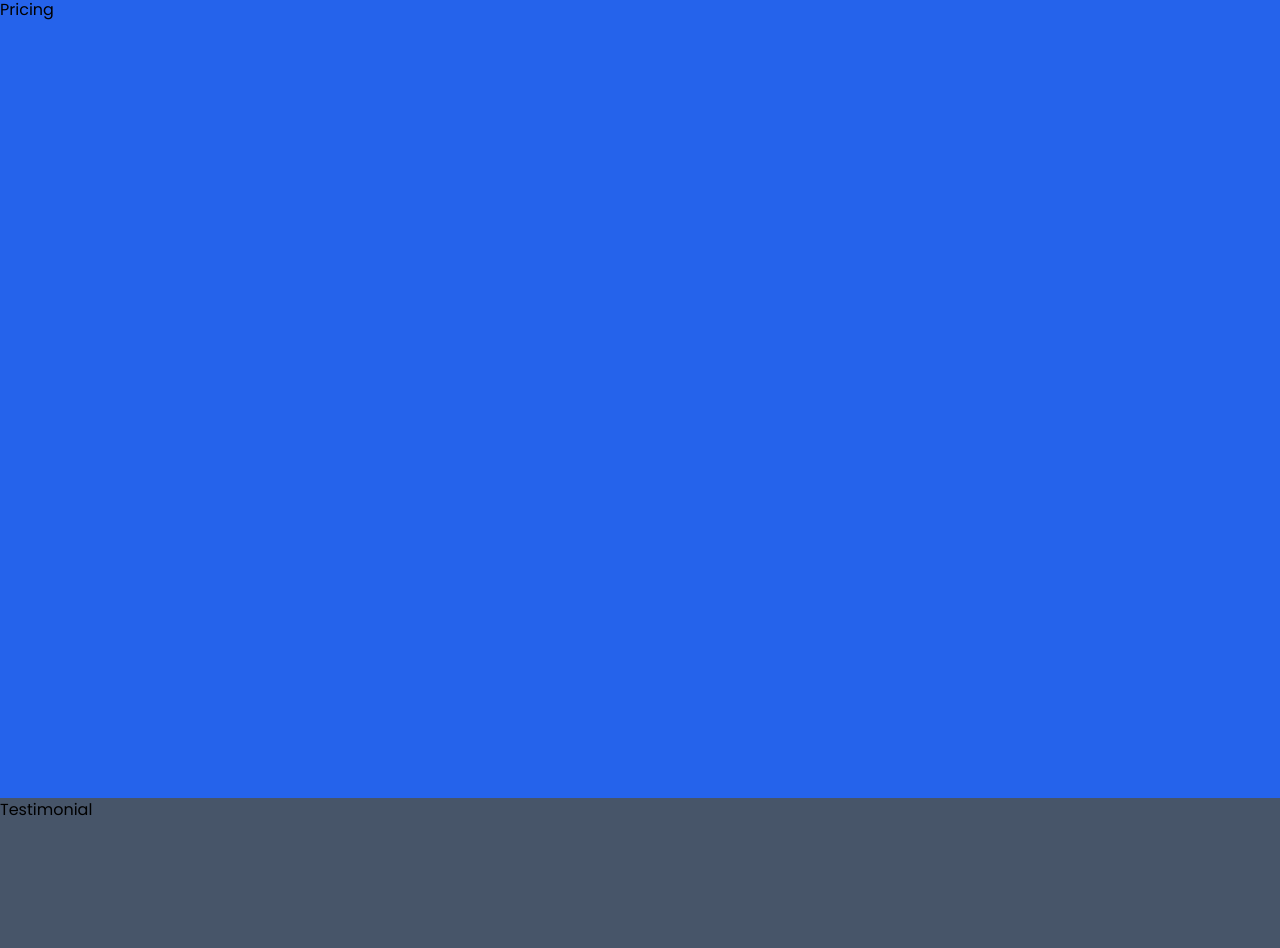
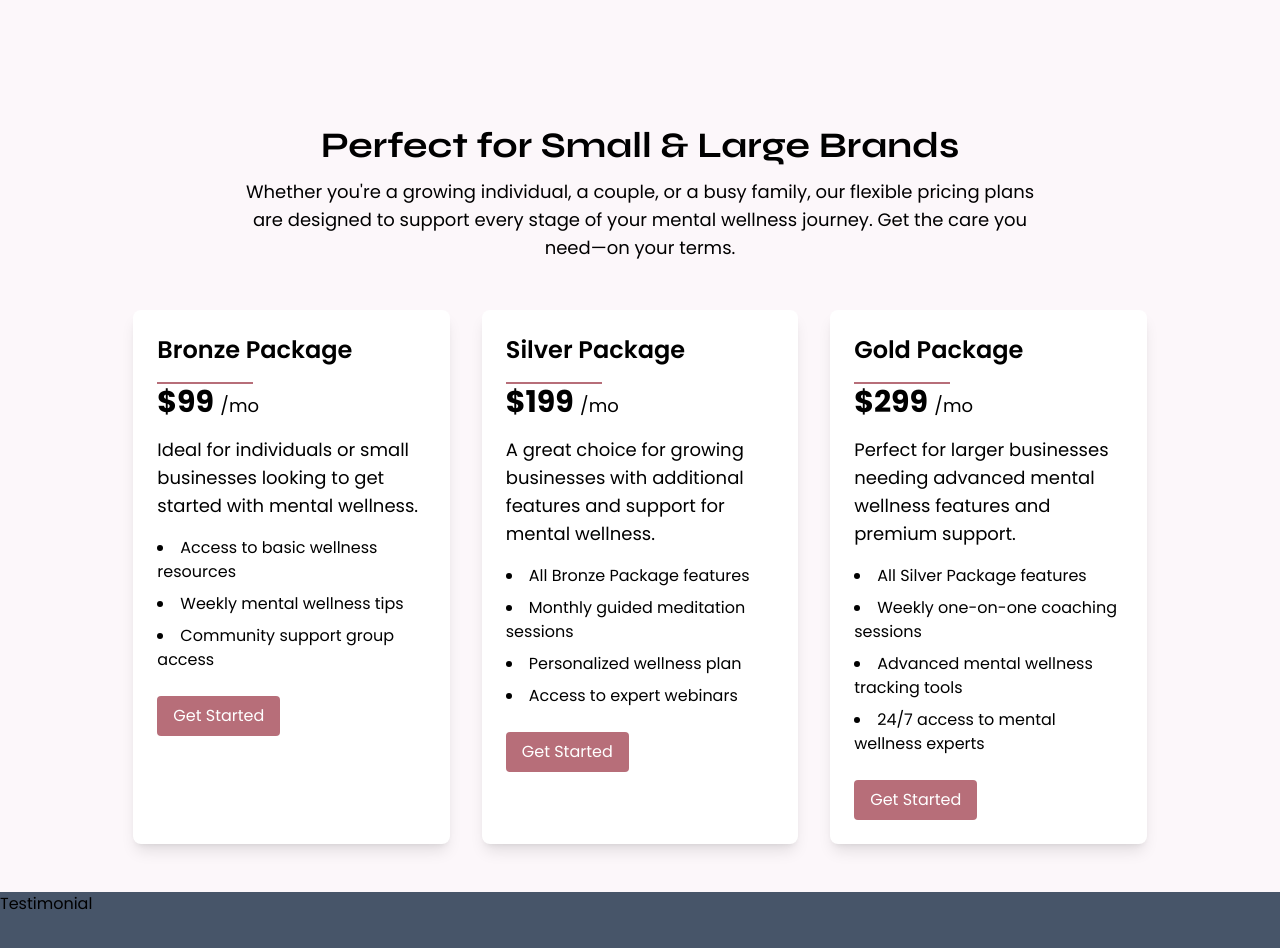
Before and after one commit to Racheal152/veloura, a React (Vite) app: page / in a window 1280 px wide. Shown: the part 3056-4004 px from the top of the page. Built offline with nearby package versions, Linux system fonts and the light colour scheme.

Commit message:
Complete error-free Pricing Scetion

```diff
--- a/src/components/Pricing.jsx
+++ b/src/components/Pricing.jsx
@@ -1,8 +1,83 @@
 import React from 'react'
 
+const packages = [
+    {
+      name: 'Bronze Package',
+      price: '$99',
+      description: 'Ideal for individuals or small businesses looking to get started with mental wellness.',
+      features: [
+        'Access to basic wellness resources',
+        'Weekly mental wellness tips',
+        'Community support group access',
+      ],
+    },
+    {
+      name: 'Silver Package',
+      price: '$199',
+      description: 'A great choice for growing businesses with additional features and support for mental wellness.',
+      features: [
+        'All Bronze Package features',
+        'Monthly guided meditation sessions',
+        'Personalized wellness plan',
+        'Access to expert webinars',
+      ],
+    },
+    {
+      name: 'Gold Package',
+      price: '$299',
+      description: 'Perfect for larger businesses needing advanced mental wellness features and premium support.',
+      features: [
+        'All Silver Package features',
+        'Weekly one-on-one coaching sessions',
+        'Advanced mental wellness tracking tools',
+        '24/7 access to mental wellness experts',
+      ],
+    },
+  ]
+
 const Pricing = () => {
+  const handleScrollToContact = () => {
+    const targetElement = document.getElementById('contact');
+    if(targetElement) {
+      window.scrollTo({
+        top: targetElement.offsetTop,
+        behavior: "smooth",
+      })
+    }
+  }
   return (
-    <div id='pricing' className='h-screen bg-blue-600'>Pricing</div>
+    <div id='pricing' className='bg-[#fcf7fa] pt-32'>
+      <div className='container mx-auto px-8'>
+        <div className='text-center mb-12'>
+          <h2 className='text-4xl font-bold font-secondary mb-3'>Perfect for Small & Large Brands</h2>
+          <p className='text-lg mb-12 md:w-2/3 mx-auto'>Whether you're a growing individual, a couple, or a busy family, our flexible pricing plans are designed to support every stage of your mental wellness journey. Get the care you need—on your terms.</p>
+        </div>
+
+        {/* packages */}
+        <div className='flex flex-col md:w-5/6 mx-auto md:flex-row gap-8 pb-12'>
+          {
+            packages.map((pkg, index) => (
+              <div key={index} className='bg-white rounded-lg p-6 flex-1 shadow-lg'>
+                <h3 className='text-2xl font-semibold mb-4'>{pkg.name}</h3>
+                <hr className='w-24 border text-primary border-primary'/>
+                <p className='text-3xl font-bold mb-4'>{pkg.price} <span className='text-lg font-normal'>/mo</span></p>
+                <p className='text-lg mb-4'>{pkg.description}</p>
+                <ul className='list-disc list-inside space-y-2 mb-6'>
+                  {
+                    pkg.features.map((feature, idx) => (
+                      <li key={idx}>{feature}</li>
+                    ))
+                  }
+                </ul>
+                <button
+                onClick={handleScrollToContact}
+                className='bg-primary text-white px-4 py-2 rounded'>Get Started</button>
+              </div>
+            ))
+          }
+        </div>
+      </div>
+    </div>
   )
 }
 
```
